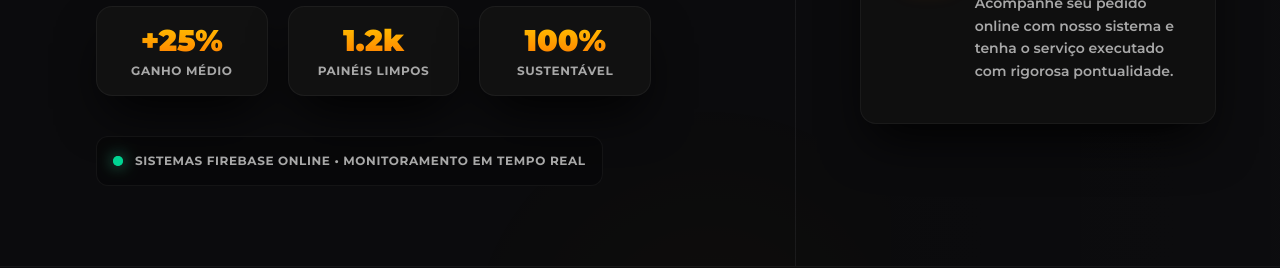
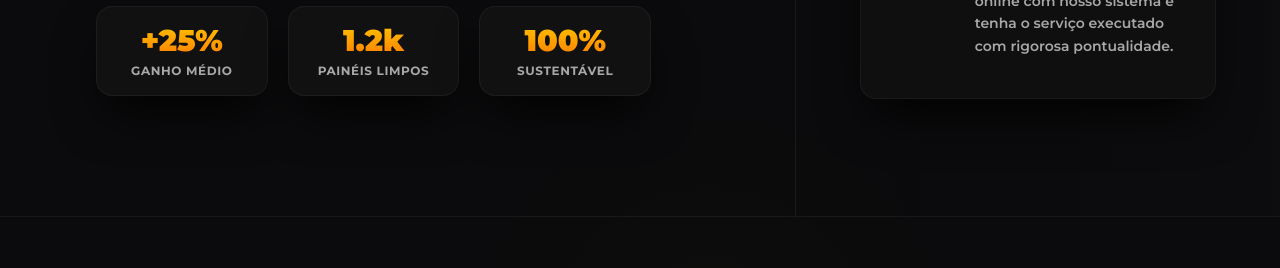
Before and after one commit to sunex589-prog/SUNEX, a React (Vite) app: page / in a window 1280 px wide. Shown: the part 780-1048 px from the top of the page. Built offline with nearby package versions, Linux system fonts and the light colour scheme; no server answers; the database is empty.

Commit message:
refactor(home): remove firebase connection status indicator
Clean up the UI by removing the redundant Firebase status badge to improve visual layout.

```diff
--- a/src/pages/Home.tsx
+++ b/src/pages/Home.tsx
@@ -50,13 +50,6 @@ export default function Home() {
               <span className="block text-2xl md:text-3xl font-black text-transparent bg-clip-text bg-gradient-to-b from-sunex-gold to-sunex-accent mb-1">100%</span>
               <span className="text-[10px] md:text-xs font-bold tracking-wider uppercase text-sunex-muted block">Sustentável</span>
             </div>
-          </div>
-
-          <div className="hidden lg:flex items-center gap-3 text-xs font-bold tracking-wider uppercase text-sunex-muted bg-black/30 p-4 rounded-xl border border-white/5 w-fit backdrop-blur-sm">
-            <div className="w-2.5 h-2.5 bg-emerald-400 rounded-full shadow-[0_0_15px_rgba(52,211,153,0.8)] relative">
-              <div className="absolute inset-0 bg-emerald-400 rounded-full animate-ping opacity-75"></div>
-            </div>
-            Sistemas Firebase Online • Monitoramento em Tempo Real
           </div>
         </section>
 
```
